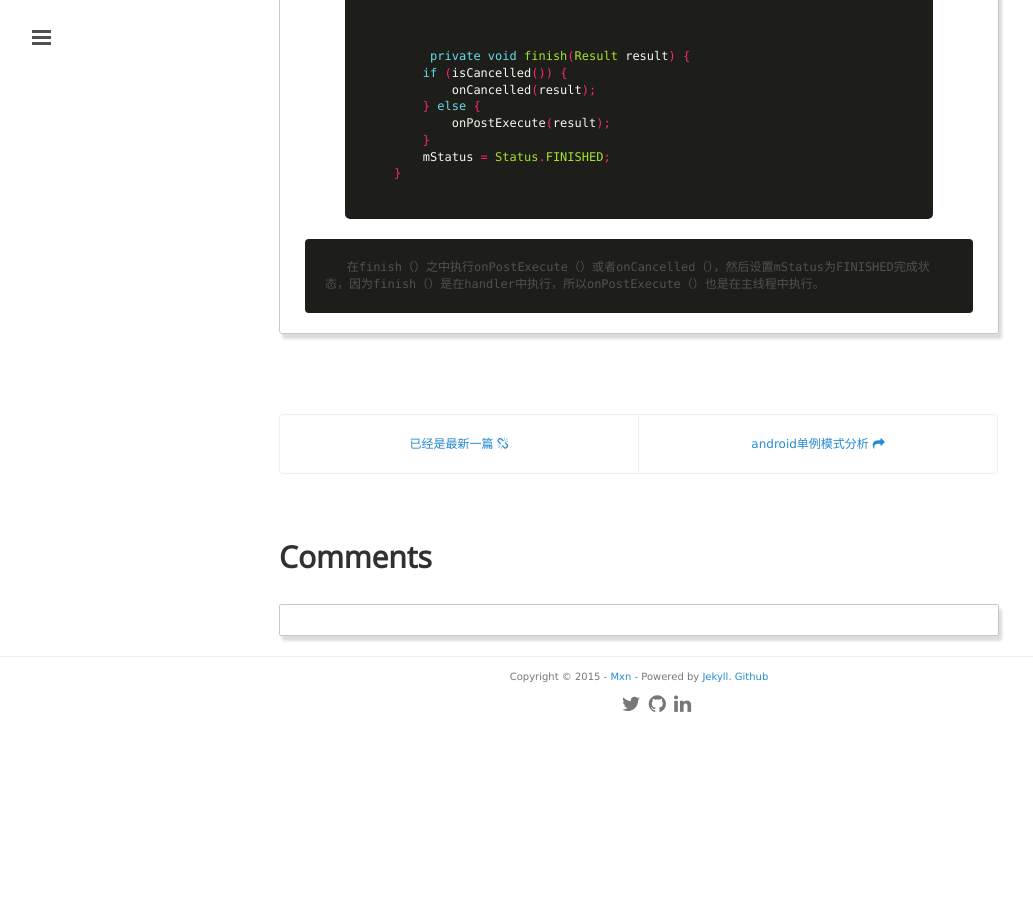
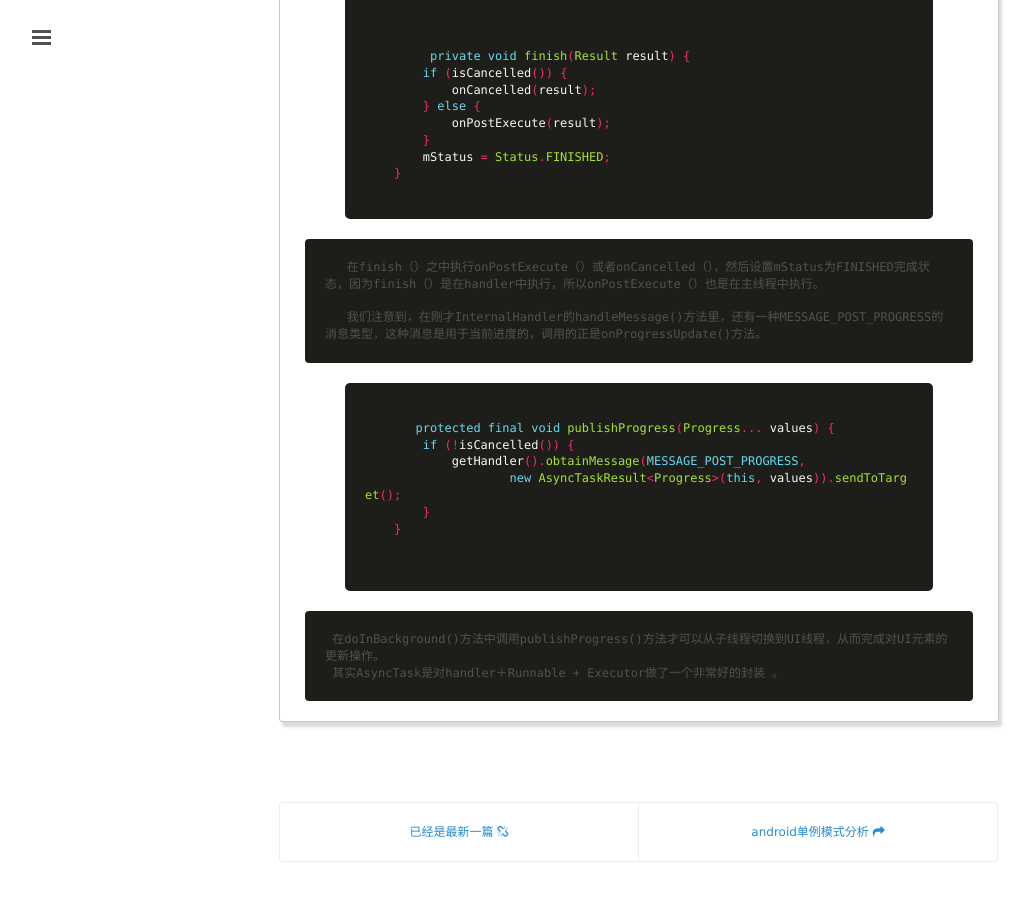
Before and after one commit to mxn21/mxn21.github.io, a Jekyll site: the page built from _posts/2015-5-31-AsyncTask解析.md, in a window 1280 px wide and 900 px high, scrolled down 5459 px. Shown: the whole window, without its empty margins (1-1034 px from the left). Built offline with Jekyll 4.4.1, drawn with Linux system fonts in a browser that asks for light colours; Markdown is read by kramdown in place of the engine named in the settings; comment, search, counter and statistics services are not loaded; before the commit the page ends 6188 px from its top, so only the background shows below that.

Commit message:
Update 2015-5-31-AsyncTask解析.md

```diff
--- a/_posts/2015-5-31-AsyncTask解析.md
+++ b/_posts/2015-5-31-AsyncTask解析.md
@@ -265,3 +265,16 @@
        {% endhighlight %}
 
        在finish（）之中执行onPostExecute（）或者onCancelled（），然后设置mStatus为FINISHED完成状态，因为finish（）是在handler中执行，所以onPostExecute（）也是在主线程中执行。
+
+       我们注意到，在刚才InternalHandler的handleMessage()方法里，还有一种MESSAGE_POST_PROGRESS的消息类型，这种消息是用于当前进度的，调用的正是onProgressUpdate()方法。
+               {% highlight java %}
+       protected final void publishProgress(Progress... values) {
+        if (!isCancelled()) {
+            getHandler().obtainMessage(MESSAGE_POST_PROGRESS,
+                    new AsyncTaskResult<Progress>(this, values)).sendToTarget();
+        }
+    }
+
+     {% endhighlight %}
+     在doInBackground()方法中调用publishProgress()方法才可以从子线程切换到UI线程，从而完成对UI元素的更新操作。
+     其实AsyncTask是对handler＋Runnable + Executor做了一个非常好的封装 。
```
